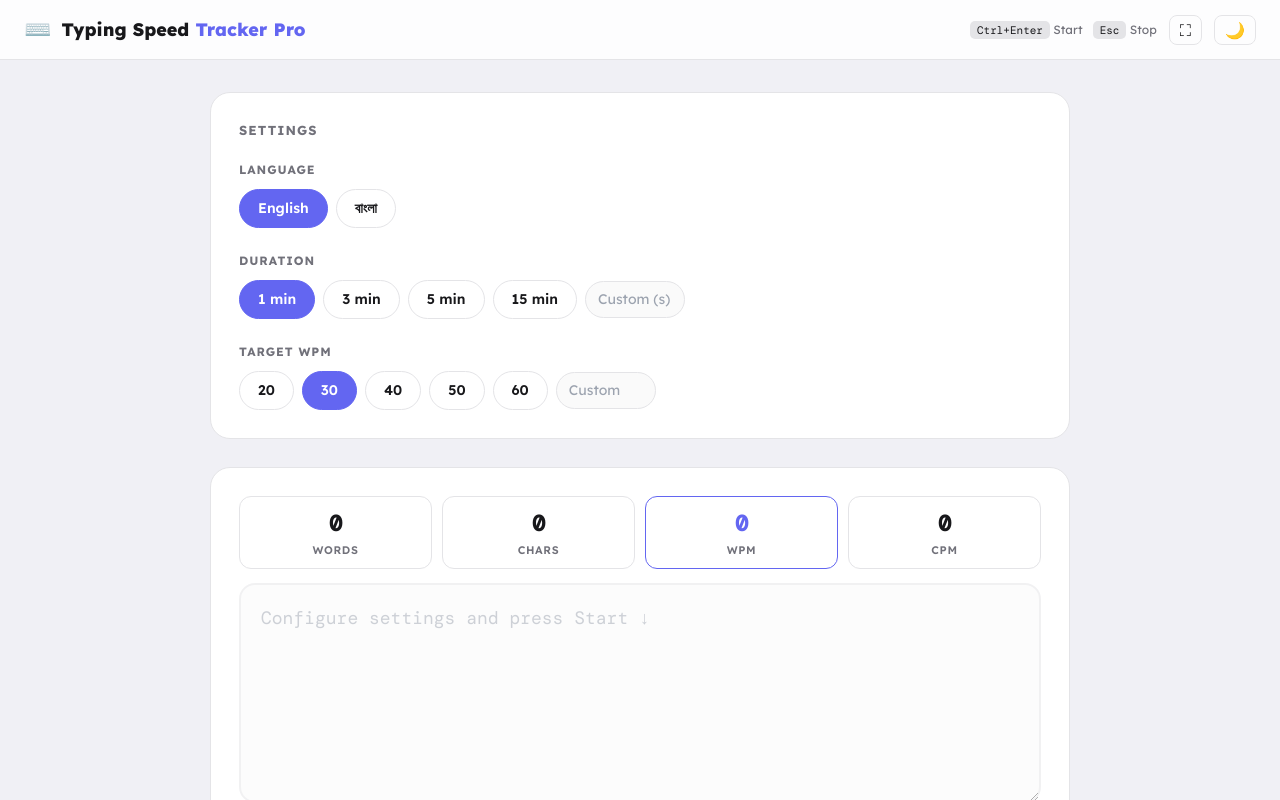
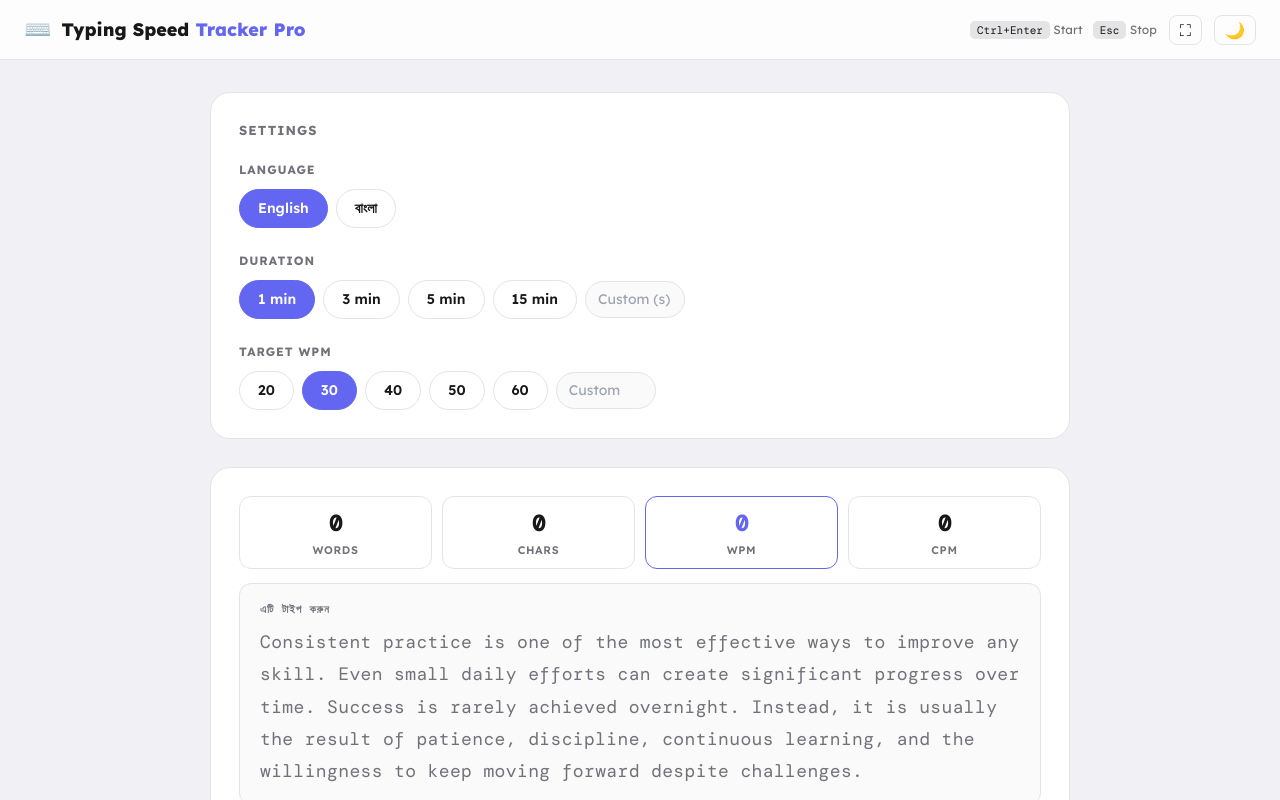
Before and after one commit to abdulmalekjillhazz/Bengali-and-english-typing-check-Abdul-Malek, a Next.js app: page / in a window 1280 px wide. Shown: the top 800 px of the page. Built offline with nearby package versions, Linux system fonts and the light colour scheme.

Commit message:
public folder a data added

```diff
--- a/components/TypingApp.js
+++ b/components/TypingApp.js
@@ -1,6 +1,8 @@
 'use client'
 
 import { useState, useEffect, useCallback } from 'react'
+import englishTexts from '../data/englishTexts'
+import bengaliTexts from '../data/bengaliTexts'
 
 import Navbar          from './Navbar'
 import SettingsPanel   from './SettingsPanel'
@@ -22,17 +24,15 @@ import { calculateWPM, calculateCPM } from '../utils/calcUtils'
 import { exportToCSV }   from '../utils/exportUtils'
 import { playCompletionSound } from '../utils/soundUtils'
 
-/**
- * TypingApp — the root component.
- *
- * State lives here and is passed down as props. The data flow is:
- *   1. User picks settings → state updates
- *   2. User clicks Start → timer starts, textarea unlocks
- *   3. User types → useTypingStats recalculates live stats
- *   4. Timer ends (or user stops) → finalizeTest() runs
- *   5. Results saved to localStorage, result card shown
- */
+// ── Helper: random item from array ──────────────────────────────────────────
+function getRandomText(arr) {
+  return arr[Math.floor(Math.random() * arr.length)]
+}
+
 export default function TypingApp() {
+
+  const [targetText, setTargetText] = useState('')
+
   // ── Persisted state ──────────────────────────────────────────────
   const [history,       setHistory]      = useLocalStorage('tst_history', [])
   const [personalBest,  setPersonalBest] = useLocalStorage('tst_personal_best', 0)
@@ -46,7 +46,6 @@ export default function TypingApp() {
   const [customTarget,   setCustomTarget]   = useState('')
 
   // ── Test state ───────────────────────────────────────────────────
-  // phase: 'idle' | 'running' | 'done'
   const [phase,    setPhase]    = useState('idle')
   const [text,     setText]     = useState('')
   const [elapsed,  setElapsed]  = useState(0)
@@ -59,15 +58,18 @@ export default function TypingApp() {
   // ── Live typing stats ────────────────────────────────────────────
   const liveStats = useTypingStats(text, elapsed)
 
+  // ── Load a random target text whenever lang changes ──────────────
+  useEffect(() => {
+    const texts = lang === 'বাংলা' ? bengaliTexts : englishTexts
+    setTargetText(getRandomText(texts))
+  }, [lang])
+
   // ── Timer callbacks ──────────────────────────────────────────────
-  // These are stored as stable refs inside useTimer, so we don't
-  // need to worry about stale closures on text / targetWPM / etc.
   const handleTick = useCallback((rem) => {
     setElapsed(duration - rem)
   }, [duration])
 
   const handleComplete = useCallback(() => {
-    // Timer reached zero — end the test
     endTest(0)
   // eslint-disable-next-line react-hooks/exhaustive-deps
   }, [])
@@ -78,17 +80,12 @@ export default function TypingApp() {
     handleComplete
   )
 
-  // Keep elapsed in sync while running
   useEffect(() => {
     if (running) setElapsed(duration - remaining)
   }, [remaining, running, duration])
 
   // ── Core test actions ────────────────────────────────────────────
 
-  /**
-   * finalizeTest — calculates results, saves to history, shows result card.
-   * @param {number} remSeconds - seconds remaining when the test ended
-   */
   function finalizeTest(remSeconds) {
     const words = countWords(text)
     const chars = countChars(text)
@@ -111,14 +108,10 @@ export default function TypingApp() {
       targetAchieved,
     }
 
-    // Save result to display
     setResult(record)
     setPhase('done')
-
-    // Prepend to history (newest first)
     setHistory((prev) => [record, ...prev])
 
-    // Check personal best
     if (newPB) {
       setPersonalBest(wpm)
       setIsNewPB(true)
@@ -127,27 +120,27 @@ export default function TypingApp() {
       setIsNewPB(false)
     }
 
-    // Notifications
     playCompletionSound()
     toast('Test completed!', 'success', '✅')
     if (targetAchieved) toast(`Target ${targetWPM} WPM achieved!`, 'success', '🎯')
   }
 
-  /** endTest — called by timer completion or Stop button */
   function endTest(remSeconds) {
     stop()
     finalizeTest(remSeconds)
   }
 
   function handleStart() {
-    // Reset everything and start fresh
+    // প্রতিবার Start করলে নতুন random text লোড হবে
+    const texts = lang === 'বাংলা' ? bengaliTexts : englishTexts
+    setTargetText(getRandomText(texts))
+
     reset(duration)
     setText('')
     setElapsed(0)
     setResult(null)
     setIsNewPB(false)
     setPhase('running')
-    // Small delay so reset() completes before start() fires
     setTimeout(() => start(), 50)
     toast('Test started! Type now.', 'info', '⌨️')
   }
@@ -159,12 +152,10 @@ export default function TypingApp() {
   // ── Keyboard shortcuts ───────────────────────────────────────────
   useEffect(() => {
     function onKeyDown(e) {
-      // Ctrl + Enter → Start
       if (e.ctrlKey && e.key === 'Enter') {
         e.preventDefault()
         if (phase === 'idle' || phase === 'done') handleStart()
       }
-      // Esc → Stop
       if (e.key === 'Escape' && phase === 'running') {
         handleStop()
       }
@@ -243,6 +234,7 @@ export default function TypingApp() {
             disabled={isDisabled}
             language={lang}
             liveStats={liveStats}
+            targetText={targetText}
           />
 
           {/* Start / Stop button */}
@@ -268,8 +260,8 @@ export default function TypingApp() {
           {/* Keyboard hint */}
           <p style={{ textAlign: 'center', color: 'var(--muted)', fontSize: 13, marginTop: 10 }}>
             {!isRunning
-              ? <>Press <Kbd>Ctrl+Enter</Kbd> to start</>
-              : <>Press <Kbd>Esc</Kbd> to stop</>
+              ? <><Kbd>Ctrl+Enter</Kbd> চাপুন শুরু করতে</>
+              : <><Kbd>Esc</Kbd> চাপুন বন্ধ করতে</>
             }
           </p>
         </div>
--- a/components/TypingArea.js
+++ b/components/TypingArea.js
@@ -3,15 +3,13 @@
 import { useRef, useEffect } from 'react'
 
 /**
- * TypingArea — the main typing interface.
+ * TypingArea — main typing interface.
  *
- * Shows:
- *   - A 4-stat live bar (words / chars / WPM / CPM)
- *   - A large textarea (disabled before start and after end)
- *
- * Auto-focuses the textarea when the test starts (disabled becomes false).
+ * নতুন যা যোগ হয়েছে:
+ *   - targetText prop: উপরে reference text দেখায় যেটা user টাইপ করবে
+ *   - typing করার সময় প্রতিটি অক্ষর correct/incorrect হাইলাইট হয়
  */
-export default function TypingArea({ value, onChange, disabled, language, liveStats }) {
+export default function TypingArea({ value, onChange, disabled, language, liveStats, targetText }) {
   const ref = useRef(null)
 
   // Auto-focus when the test starts
@@ -27,6 +25,25 @@ export default function TypingArea({ value, onChange, disabled, language, liveSt
     { label: 'WPM',    value: liveStats.wpm,   accent: true  },
     { label: 'CPM',    value: liveStats.cpm,   accent: false },
   ]
+
+  // প্রতিটি character correct না incorrect সেটা বের করি
+  const renderTargetText = () => {
+    if (!targetText) return null
+
+    return targetText.split('').map((char, i) => {
+      let color = 'var(--muted)'       // এখনো টাইপ হয়নি → muted
+      if (i < value.length) {
+        color = value[i] === char
+          ? '#22c55e'   // ✅ সঠিক → সবুজ
+          : '#ef4444'   // ❌ ভুল → লাল
+      }
+      return (
+        <span key={i} style={{ color, transition: 'color 0.1s' }}>
+          {char}
+        </span>
+      )
+    })
+  }
 
   return (
     <div style={{ display: 'flex', flexDirection: 'column', gap: 14 }}>
@@ -66,6 +83,28 @@ export default function TypingArea({ value, onChange, disabled, language, liveSt
         ))}
       </div>
 
+      {/* ── Reference text box (টাইপ করার জন্য target) ── */}
+      {targetText && (
+        <div style={{
+          padding: '16px 20px',
+          background: 'var(--input-bg)',
+          border: '1px solid var(--border)',
+          borderRadius: 12,
+          fontSize: 18,
+          lineHeight: 1.8,
+          fontFamily: language === 'বাংলা'
+            ? "'Noto Sans Bengali', sans-serif"
+            : "'DM Mono', monospace",
+          letterSpacing: language === 'বাংলা' ? '0.03em' : '0.02em',
+          userSelect: 'none',
+        }}>
+          <p style={{ margin: '0 0 6px', fontSize: 11, color: 'var(--muted)', fontWeight: 600, letterSpacing: '0.08em', textTransform: 'uppercase' }}>
+            এটি টাইপ করুন
+          </p>
+          <div>{renderTargetText()}</div>
+        </div>
+      )}
+
       {/* Typing textarea */}
       <textarea
         ref={ref}
@@ -74,14 +113,14 @@ export default function TypingArea({ value, onChange, disabled, language, liveSt
         disabled={disabled}
         placeholder={
           disabled
-            ? 'Configure settings and press Start ↓'
+            ? 'Settings ঠিক করুন এবং Start চাপুন ↓'
             : language === 'বাংলা'
             ? 'এখানে বাংলায় টাইপ করুন...'
             : 'Start typing here...'
         }
         style={{
           width: '100%',
-          minHeight: 220,
+          minHeight: 180,
           padding: '18px 20px',
           background: 'var(--input-bg)',
           border: '2px solid',
@@ -92,10 +131,9 @@ export default function TypingArea({ value, onChange, disabled, language, liveSt
           lineHeight: 1.7,
           resize: 'vertical',
           outline: 'none',
-          fontFamily:
-            language === 'বাংলা'
-              ? "'Noto Sans Bengali', sans-serif"
-              : "'DM Mono', monospace",
+          fontFamily: language === 'বাংলা'
+            ? "'Noto Sans Bengali', sans-serif"
+            : "'DM Mono', monospace",
           transition: 'border-color 0.2s, opacity 0.2s',
           opacity: disabled ? 0.5 : 1,
           boxSizing: 'border-box',
--- /dev/null
+++ b/data/bengaliTexts.js
@@ -0,0 +1,13 @@
+const bengaliTexts = [
+  "নিয়মিত অনুশীলন দক্ষতা বৃদ্ধির সবচেয়ে কার্যকর উপায়। একজন মানুষ যদি প্রতিদিন সামান্য সময়ও নিজের লক্ষ্য অর্জনের জন্য ব্যয় করে, তাহলে দীর্ঘ সময়ে তার দক্ষতায় বিশাল পরিবর্তন আসে। সফলতা একদিনে আসে না, বরং ধারাবাহিক পরিশ্রম, ধৈর্য এবং আত্মবিশ্বাসের মাধ্যমে ধীরে ধীরে অর্জিত হয়।",
+
+  "ওয়েব ডেভেলপমেন্ট শেখার ক্ষেত্রে শুধু ভিডিও দেখা বা বই পড়া যথেষ্ট নয়। বাস্তব প্রজেক্ট তৈরি করা, সমস্যার সমাধান করা এবং নিয়মিত কোড লেখা অত্যন্ত গুরুত্বপূর্ণ। প্রতিটি নতুন প্রজেক্ট একজন ডেভেলপারকে নতুন অভিজ্ঞতা দেয় এবং তার দক্ষতাকে আরও শক্তিশালী করে তোলে।",
+
+  "বাংলাদেশ একটি নদীমাতৃক দেশ যেখানে অসংখ্য নদী দেশের বিভিন্ন অঞ্চল দিয়ে প্রবাহিত হয়েছে। এ দেশের প্রাকৃতিক সৌন্দর্য, উর্বর মাটি এবং পরিশ্রমী মানুষ দেশের অর্থনীতি ও সংস্কৃতিকে সমৃদ্ধ করেছে। কৃষি, মৎস্য এবং বিভিন্ন ক্ষুদ্র শিল্প দেশের উন্নয়নে গুরুত্বপূর্ণ ভূমিকা পালন করে।",
+
+  "সময় মানুষের জীবনের সবচেয়ে মূল্যবান সম্পদ। যে ব্যক্তি সময়কে সঠিকভাবে ব্যবহার করতে পারে, সে জীবনের বিভিন্ন ক্ষেত্রে সফলতা অর্জন করতে সক্ষম হয়। সময়ের অপচয় মানুষকে পিছিয়ে দেয়, আর সময়ের সঠিক ব্যবহার তাকে উন্নতির পথে এগিয়ে নিয়ে যায়।",
+
+  "শিক্ষা মানুষের জ্ঞান বৃদ্ধি করে এবং তাকে সঠিক সিদ্ধান্ত গ্রহণে সাহায্য করে। একজন শিক্ষিত ব্যক্তি শুধু নিজের জীবন নয়, সমাজ এবং দেশের উন্নয়নেও গুরুত্বপূর্ণ অবদান রাখতে পারে। তাই শিক্ষা গ্রহণের পাশাপাশি অর্জিত জ্ঞানকে বাস্তব জীবনে প্রয়োগ করাও জরুরি।"
+]
+
+export default bengaliTexts
--- /dev/null
+++ b/data/englishTexts.js
@@ -0,0 +1,13 @@
+const englishTexts = [
+  "Consistent practice is one of the most effective ways to improve any skill. Even small daily efforts can create significant progress over time. Success is rarely achieved overnight. Instead, it is usually the result of patience, discipline, continuous learning, and the willingness to keep moving forward despite challenges.",
+
+  "Web development is a valuable skill that combines creativity and logical thinking. Building real projects helps developers understand how different technologies work together. By creating websites and applications, developers gain practical experience that cannot be achieved through theory alone.",
+
+  "Time management is an essential skill for students and professionals alike. People who learn to organize their tasks and prioritize important activities are often more productive and less stressed. Effective time management allows individuals to achieve their goals while maintaining a healthy balance between work and personal life.",
+
+  "Technology has transformed the way people communicate, learn, and work. From smartphones and cloud computing to artificial intelligence and modern software development, technological innovation continues to create new opportunities and solve complex problems across various industries.",
+
+  "Learning never truly ends. Every new experience, challenge, and project provides an opportunity to gain knowledge and improve existing skills. People who maintain a growth mindset are more likely to adapt to change, overcome obstacles, and achieve long-term success in their chosen fields."
+]
+
+export default englishTexts
```
